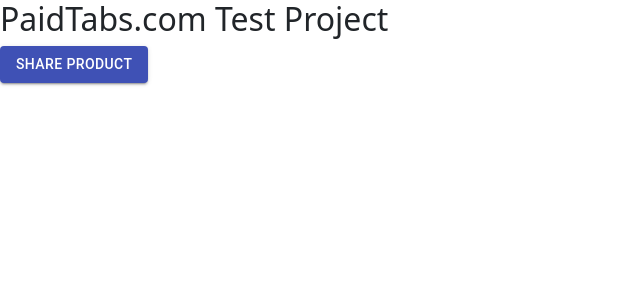
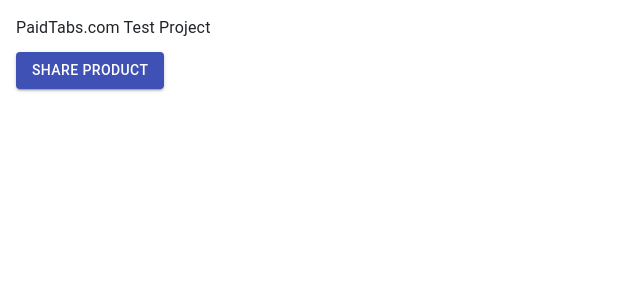
Before and after one commit to justpiano/PaidTab_Social-Sharing, a Next.js app: page / in a window 1280 px wide. Shown: the top 300 px of the page, without its empty margins (0-640 px from the left). Built offline with nearby package versions, Linux system fonts and the light colour scheme.

Commit message:
Update: index page style

```diff
--- a/pages/index.js
+++ b/pages/index.js
@@ -1,14 +1,17 @@
+import { Box, Typography } from '@material-ui/core';
+
 import dynamic from 'next/dynamic';
 const ShareProduct = dynamic(() => import('../components/ShareProduct.js'), {
   ssr: false
 });
 
-export default function IndexPage() {
+const IndexPage = () => {
   return (
-    <div>
-      <h2>PaidTabs.com Test Project</h2>
-
+    <Box style={{ display: 'flex', flexDirection: 'column', justifyContent: 'center', padding: '16px', gap: '12px' }}>
+      <Typography>PaidTabs.com Test Project</Typography>
       <ShareProduct productURL="https://paidtabs.com/test" />
-    </div>
+    </Box>
   );
 }
+
+export default IndexPage
```
